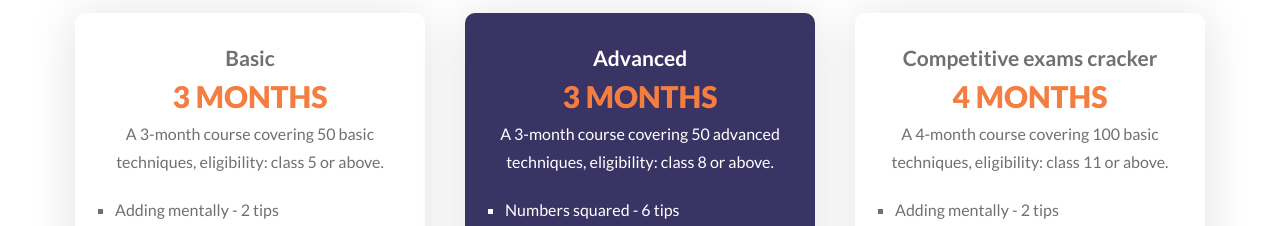
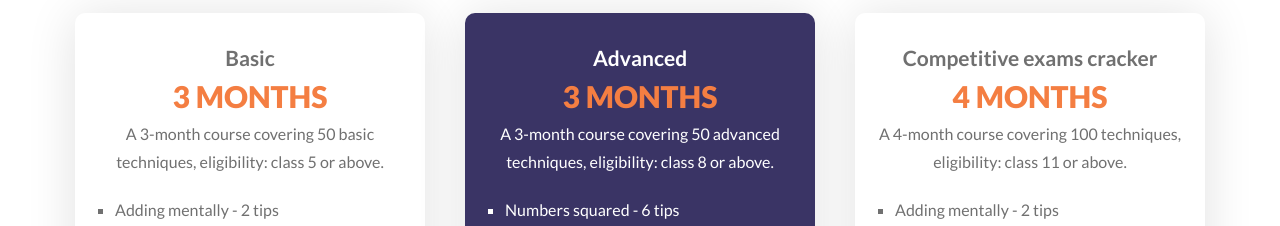
Before and after one commit to mathsfitnessacademy/mfs, a Next.js app: page / in a window 1280 px wide. Shown: the part 1440-1666 px from the top of the page. Built offline with nearby package versions, Linux system fonts and the light colour scheme.

Commit message:
Rectified error

```diff
--- a/components/CourseIntro.js
+++ b/components/CourseIntro.js
@@ -60,7 +60,7 @@ function CourseIntro() {
                     <div>
                     <h2 className={styles.boxHeader}>Competitive exams cracker</h2>
                     <h1 className={styles.days}>4 months</h1>
-                    <p className={styles.boxDesc}>A 4-month course covering 100 basic techniques, eligibility: class 11 or above.</p>
+                    <p className={styles.boxDesc}>A 4-month course covering 100 techniques, eligibility: class 11 or above.</p>
                     <ul className={styles.listItems}>
                         <li>Adding mentally - 2 tips</li>
                         <li>Subtraction by reverse addition-2 tips.</li>
```
